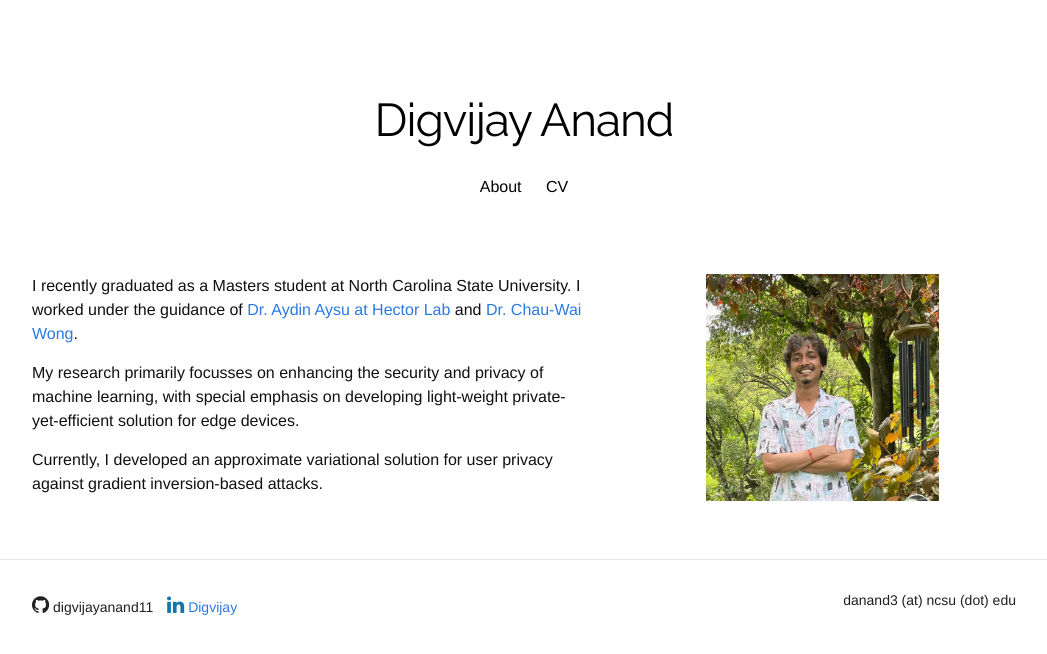
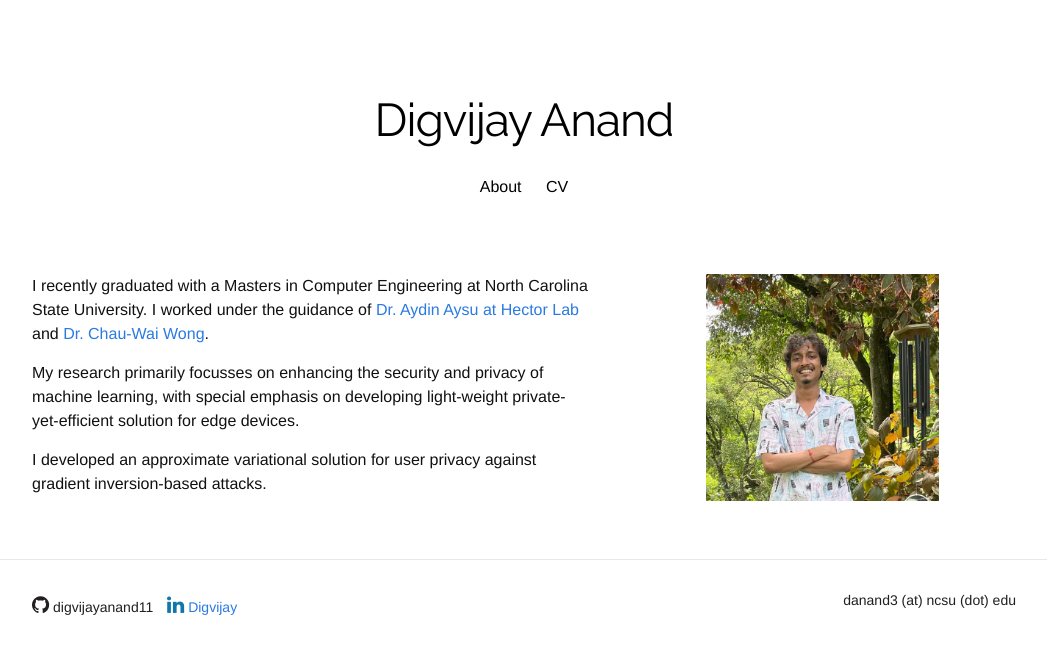
Before and after one commit to digvijayanand11/digvijayanand11.github.io, a Jekyll site: the page built from index.html, in a window 1280 px wide. Shown: the top 654 px of the page, without its empty margins (116-1163 px from the left). Built offline with Jekyll 4.4.1, drawn with Linux system fonts in a browser that asks for light colours; nearby versions of some CDN libraries; some web fonts are replaced; a style sheet for code colours, icons or effects is not loaded.

Commit message:
Update index.html

```diff
--- a/index.html
+++ b/index.html
@@ -6,10 +6,10 @@ title: "Digvijay Anand"
 
 <div class="row">
 	<div class="seven columns">
-		<p> I recently graduated as a Masters student at North Carolina State University. I worked under the
+		<p> I recently graduated with a Masters in Computer Engineering at North Carolina State University. I worked under the
 			guidance of <a href="https://ece.ncsu.edu/people/aaysu/">Dr. Aydin Aysu at <a href="https://research.ece.ncsu.edu/aaysu/">Hector Lab</a> </a> and <a href="https://ncsu-wong.org/">Dr. Chau-Wai Wong</a>.
 		<p> My research primarily focusses on enhancing the security and privacy of machine learning, with special emphasis on developing light-weight private-yet-efficient solution for edge devices.
-		<p> Currently, I developed an approximate variational solution for user privacy against gradient inversion-based attacks.
+		<p> I developed an approximate variational solution for user privacy against gradient inversion-based attacks.
 		</p>
 
 <!-- 		<center class="prof-summary"> <h1 class="page-heading"><a class="post-link " href="/about">Professional Summary</a> </h1></center> -->
```
